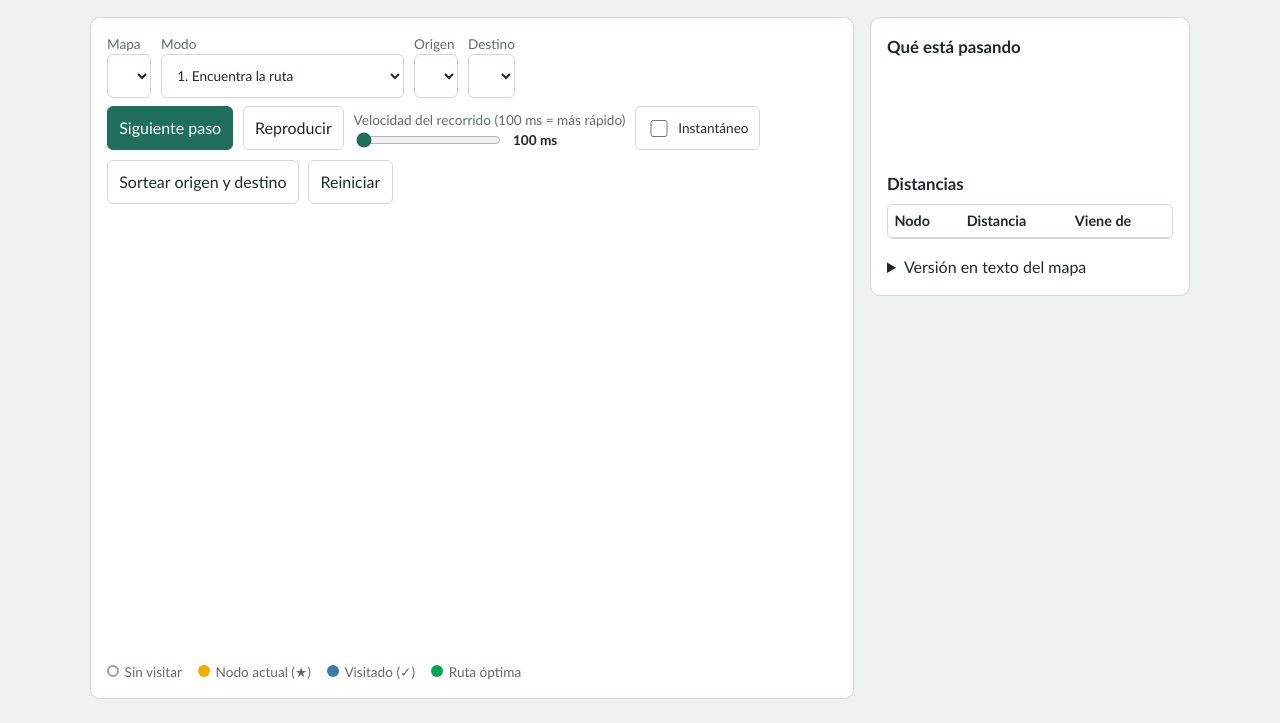
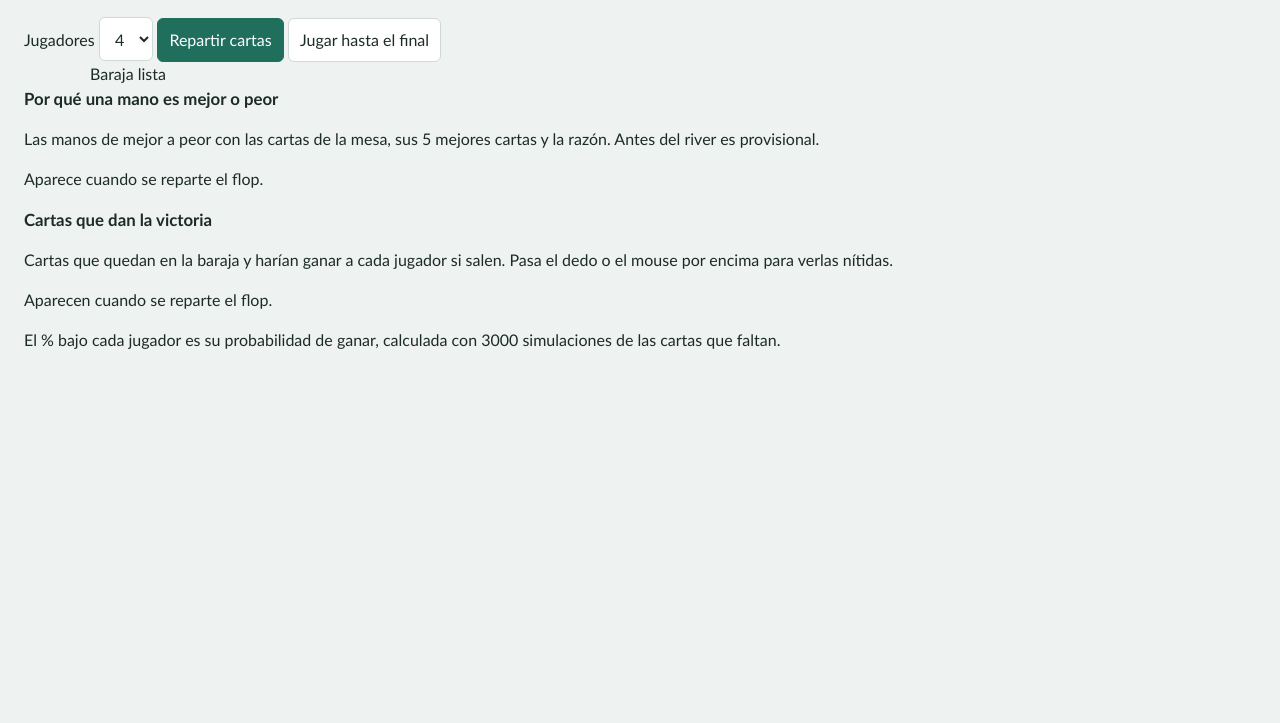
Before and after one commit to andreymanrique99-netizen/andreymanrique99.github.io, a plain HTML site: page index.html in a window 1280 px wide. Shown: the part 103-826 px from the top of the page. After the commit the page ends 800 px from the top, so only its background shows below. Drawn offline with Linux system fonts and the light colour scheme.

Commit message:
Revamp index.html for Poker game interface

```diff
--- a/index.html
+++ b/index.html
@@ -1,83 +1,60 @@
 <!DOCTYPE html>
 <html lang="es">
 <head>
-  <meta charset="UTF-8">
-  <meta name="viewport" content="width=device-width, initial-scale=1">
-  <meta name="description" content="Explora el algoritmo de Dijkstra y encuentra rutas óptimas en grafos interactivos.">
-  <title>Dijkstra paso a paso</title>
+<meta charset="utf-8">
+<meta name="viewport" content="width=device-width, initial-scale=1, viewport-fit=cover">
+<title>Mesa de Poker · Texas Hold'em</title>
+<link rel="stylesheet" href="https://fonts.googleapis.com/css2?family=Fraunces:opsz,wght@9..144,600;9..144,800&family=DM+Sans:wght@400;500;700&display=swap">
 <link rel="stylesheet" href="style.css">
 </head>
 <body>
-  <header>
-    <h1>Dijkstra paso a paso</h1>
-    <p>Encuentra la ruta más corta entre dos puntos, como lo hace un mapa.</p>
+
+<!-- 1. Encabezado -->
+<header class="cabecera">
+  <h1>Mesa de Poker</h1>
+  <p class="sub">Texas Hold'em: 2 cartas por jugador, flop, turn y river.</p>
 </header>
 
-  <main>
-    <section class="panel">
-      <div class="controles">
-        <label>Mapa <select id="grafo"></select></label>
-        <label>Modo <select id="modo">
-          <option value="desafio">1. Encuentra la ruta</option>
-          <option value="predecir">2. Predecir el siguiente</option>
-          <option value="observar">3. Ruta óptima (observar Dijkstra)</option>
-        </select></label>
-        <label>Origen <select id="origen"></select></label>
-        <label>Destino <select id="destino"></select></label>
+<!-- 2. Controles -->
+<div class="barra">
+  <label>Jugadores
+    <select id="njug" aria-label="Cantidad de jugadores">
+      <option>2</option><option>3</option><option selected>4</option><option>5</option><option>6</option><option>7</option><option>8</option>
+    </select>
+  </label>
+  <button id="btnSig">Repartir cartas</button>
+  <button id="btnTodo" class="sec">Jugar hasta el final</button>
 </div>
-      <div class="controles">
-        <button id="btnPaso">Siguiente paso</button>
-        <button id="btnAuto" class="sec">Reproducir</button>
-        <label class="control-velocidad" for="velocidad">
-          Velocidad del recorrido (100 ms = más rápido)
-          <span class="velocidad-fila">
-            <input id="velocidad" type="range" min="100" max="2000" step="100" value="100">
-            <output id="valorVelocidad" for="velocidad">100 ms</output>
-          </span>
-        </label>
-        <label class="control-instantaneo" for="instantaneo">
-          <input id="instantaneo" type="checkbox">
-          Instantáneo
-        </label>
-        <button id="btnComprobar" hidden>Comprobar mi ruta</button>
-        <button id="btnSolucion" class="sec" hidden>Ver solución</button>
-        <button id="btnSorteo" class="sec">Sortear origen y destino</button>
-        <button id="btnGirar" class="sec" hidden>Girar mapa 90°</button>
-        <button id="btnReiniciar" class="sec">Reiniciar</button>
-        <strong id="marcador" aria-live="polite"></strong>
+
+<!-- 3. Mesa y resultado -->
+<main class="juego">
+  <div class="mesa" id="mesa">
+    <div class="centro">
+      <div class="etapa" id="etapa">Baraja lista</div>
+      <div class="board" id="board"></div>
     </div>
-      <svg id="mapa" viewBox="0 0 700 420" role="group" aria-label="Mapa interactivo. Hay una versión en texto debajo."></svg>
+  </div>
+  <div class="aviso" id="aviso" aria-live="polite"></div>
+</main>
 
-      <div class="leyenda">
-        <span><i class="c-normal"></i>Sin visitar</span>
-        <span><i class="c-actual"></i>Nodo actual (★)</span>
-        <span><i class="c-visitado"></i>Visitado (✓)</span>
-        <span><i class="c-ruta"></i>Ruta óptima</span>
-      </div>
+<!-- 4. Paneles de análisis -->
+<div class="paneles">
+  <section class="outs" aria-label="Por qué una mano es mejor o peor">
+    <h2>Por qué una mano es mejor o peor</h2>
+    <p>Las manos de mejor a peor con las cartas de la mesa, sus 5 mejores cartas y la razón. Antes del river es provisional.</p>
+    <div id="rankLista"></div>
   </section>
 
-    <aside class="panel panel-lateral">
-      <h2>Qué está pasando</h2>
-      <p id="explicacion" aria-live="polite"></p>
-      <div id="bloqueTabla">
-        <h2>Distancias</h2>
-        <div class="tabla-scroll" tabindex="0" aria-label="Tabla de distancias; desplázate para ver todos los nodos">
-          <table>
-            <thead><tr><th>Nodo</th><th>Distancia</th><th>Viene de</th></tr></thead>
-            <tbody id="tabla"></tbody>
-          </table>
+  <section class="outs" aria-label="Cartas que dan la victoria">
+    <h2>Cartas que dan la victoria</h2>
+    <p>Cartas que quedan en la baraja y harían ganar a cada jugador si salen. Pasa el dedo o el mouse por encima para verlas nítidas.</p>
+    <div id="outsLista"></div>
+  </section>
 </div>
-      </div>
-      <details id="texto">
-        <summary>Versión en texto del mapa</summary>
-        <div class="lista-scroll">
-          <ul id="listaCalles"></ul>
-        </div>
-      </details>
-    </aside>
-  </main>
 
-  <noscript>Esta actividad necesita JavaScript para funcionar.</noscript>
+<!-- 5. Pie -->
+<p class="nota">El % bajo cada jugador es su probabilidad de ganar, calculada con 3000 simulaciones de las cartas que faltan.</p>
+
 <script src="script.js"></script>
 </body>
 </html>
```
Lines whose indentation alone changed are shown as unchanged.
